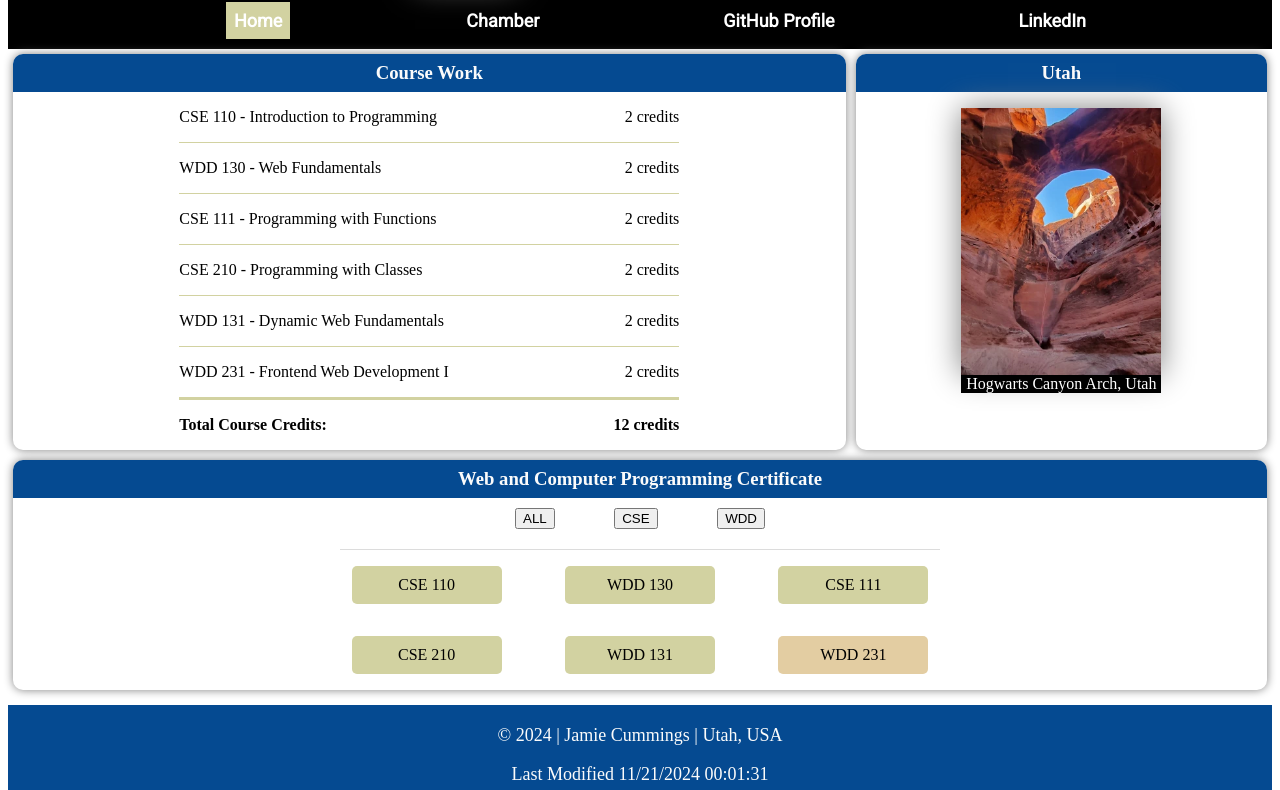
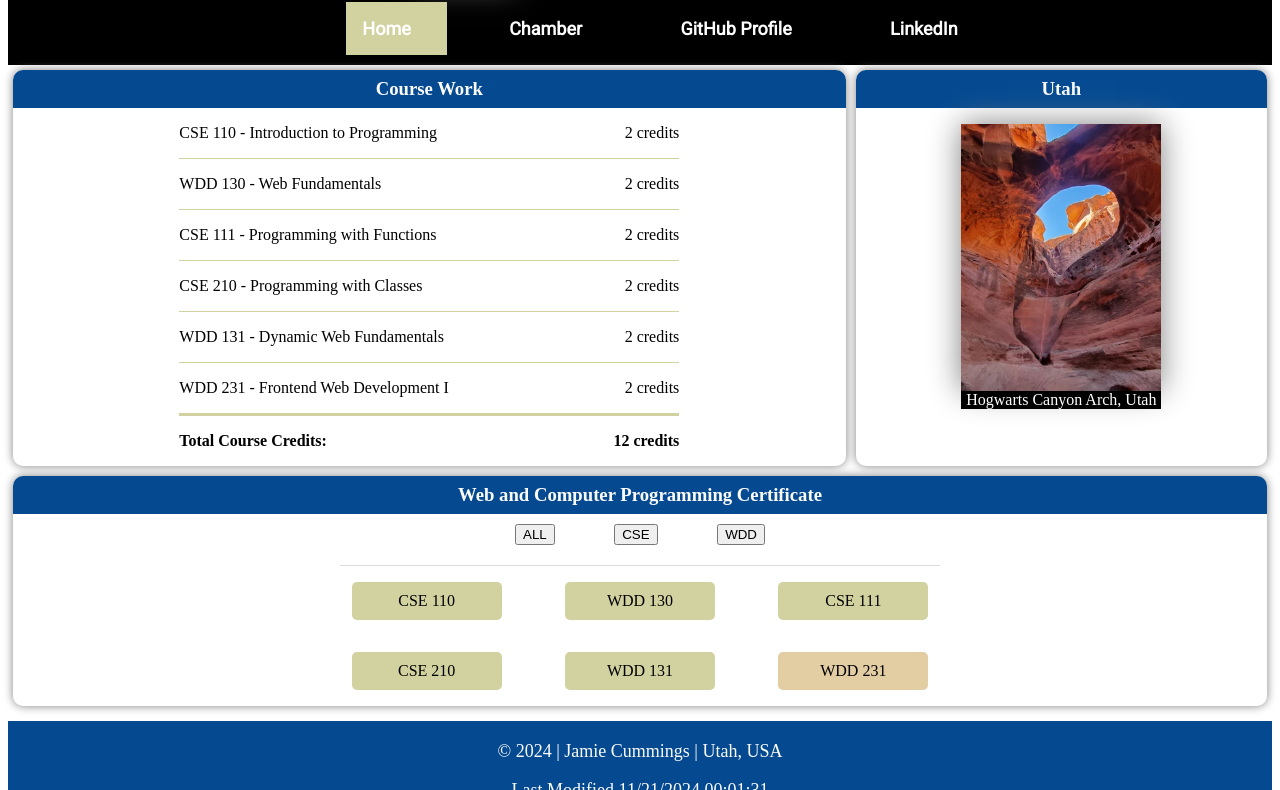
Before and after one commit to other-world/wdd231, a plain HTML site: page index.html in a window 1280 px wide. Shown: the part 144-934 px from the top of the page. Drawn offline with Linux system fonts and the light colour scheme; a web font is replaced by a local one.

Commit message:
Hamburger menu progress

```diff
--- a/styles/layout-large.css
+++ b/styles/layout-large.css
@@ -6,10 +6,6 @@
     nav {
         display: flex;
         justify-content: space-between;
-    }
-
-    nav ul {
-        list-style-type: none;
     }
 
     nav ul{
@@ -28,27 +24,8 @@ nav {
     align-items: center;
 }
 
-nav a {
-    color: white;
-    display: block;
-    padding: 0.5rem;
-    text-decoration: none;
-    font-size: large;
-    font-weight: 700;
-}
-
-nav a:link {
-    color: white;
-}
-
 nav a:hover {
     background-color: azure;
-    color: rgb(63, 60, 60);
-    text-decoration: none;
-}
-
-nav .active {
-    background-color: rgb(210, 210, 161);
     color: rgb(63, 60, 60);
     text-decoration: none;
 }
--- a/styles/layout.css
+++ b/styles/layout.css
@@ -7,7 +7,7 @@ main {
 #menu {
     display: block;
     font-size: 2rem;
-	font-weight:700;
+    font-weight: 700;
     text-decoration: none;
     padding: .5rem .75rem;
     background-color: #eee;
@@ -21,15 +21,34 @@ main {
 #menu.show::before {
     content: "❎";
 }
-/* .navigation {
+
+nav {
+	background-color: black;
+}
+
+nav ul {
+    list-style-type: none;
+}
+
+nav a {
+    color: white;
+    display: block;
+    padding: 0.5rem;
+    text-decoration: none;
+    font-size: large;
+    font-weight: 700;
+}
+
+nav a:link {
+    color: white;
+}
+
+.navigation {
 	list-style: none;
 	margin: 0 auto;
 	max-width: 760px;
 }
 
-.navigation li {
-	display: none;
-}
 .navigation a {
 	display: inline-flex;
 	padding: 1rem;
@@ -39,14 +58,25 @@ main {
 	font-weight: 700;
 	transition: 0.5s;
     color: white;
+    width: 85%;
 }
 
 .navigation a:hover, navigation a:active {
-	color: white;
-	background-color: black;
-} */
+	color: black;
+	background-color: white;
+}
 
-nav ul{
+nav .active {
+    background-color: rgb(210, 210, 161);
+    color: rgb(63, 60, 60);
+    text-decoration: none;
+}
+
+/*.navigation li {
+	display: none;
+}*/
+
+/* nav ul{
     display: inline-flex;
     margin: auto;
     justify-content: space-evenly;
@@ -85,7 +115,34 @@ nav .active {
     background-color: rgb(210, 210, 161);
     color: rgb(63, 60, 60);
     text-decoration: none;
+} */
+
+/* .navigation {
+	list-style: none;
+	margin: 0 auto;
+	max-width: 760px;
 }
+
+.navigation li {
+	display: none;
+}
+.navigation a {
+	display: inline-flex;
+	padding: 1rem;
+    vertical-align: middle;
+	text-align: center;
+	text-decoration: none;
+	font-weight: 700;
+	transition: 0.5s;
+    color: white;
+}
+
+.navigation a:hover, navigation a:active {
+	color: white;
+	background-color: black;
+} */
+
+
 
 section {
     /*border: 1px solid var(--accent2-color);*/
@@ -105,6 +162,7 @@ section {
     margin: auto;
     border-bottom: 1px solid rgb(210, 210, 161);
 }
+
 .tally {
     display: flex;
     justify-content: space-between;
@@ -116,9 +174,7 @@ section {
 
 #location {}
 
-#certificate-progress {
-
-}
+#certificate-progress {}
 
 #courseListOptions {
     display: flex;
@@ -138,13 +194,15 @@ section {
     margin: auto;
     max-width: 600px;
 }
-.true{
+
+.true {
     display: flex;
     justify-content: center;
     background-color: rgb(210, 210, 161);
     padding: 10px 30px;
     border-radius: 5px;
 }
+
 .false {
     display: flex;
     justify-content: center;
```
Lines whose indentation alone changed are shown as unchanged.
